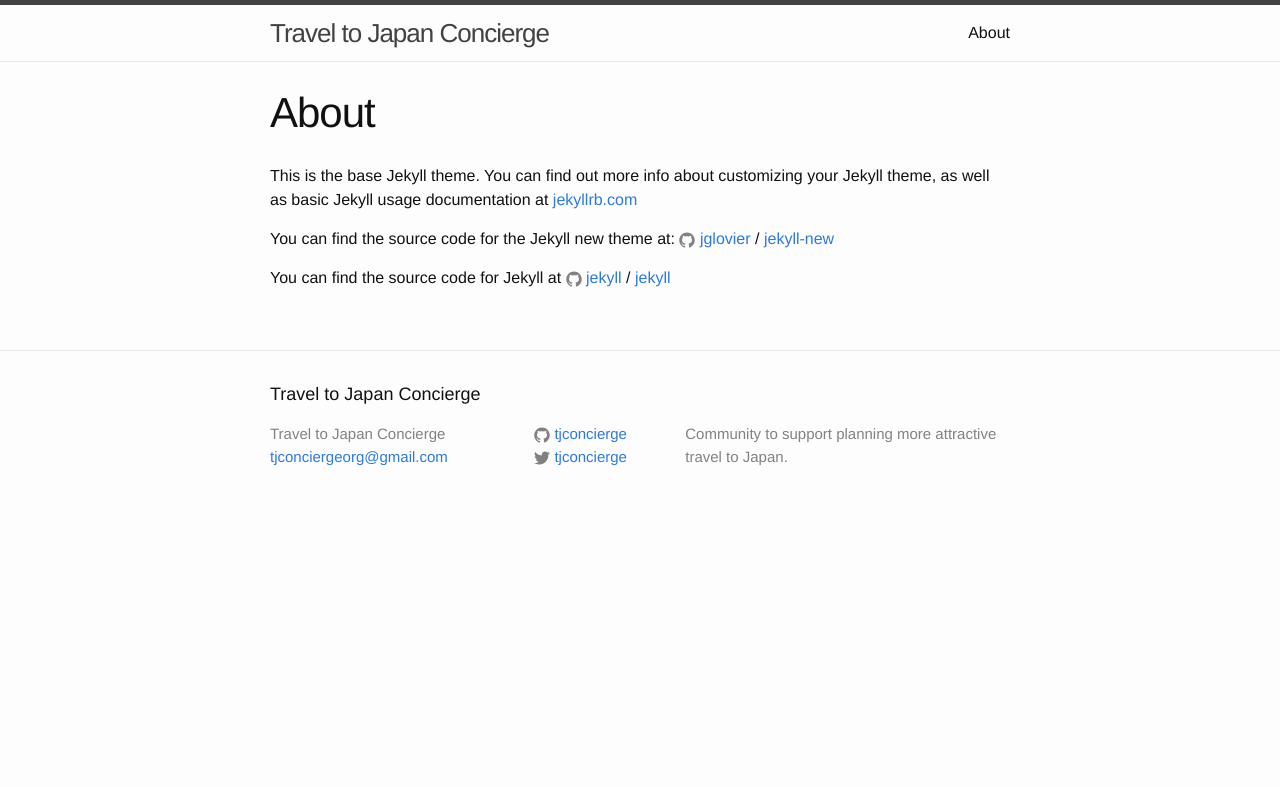
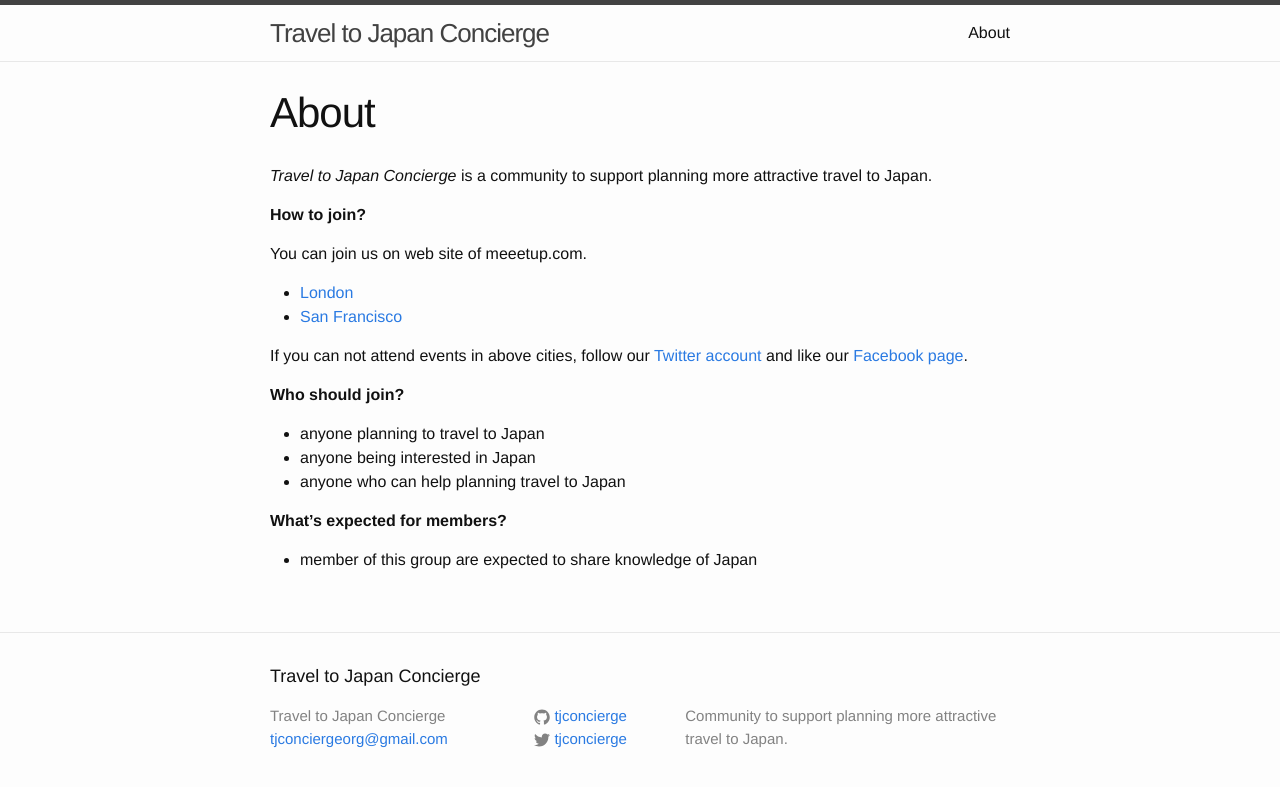
Before and after one commit to tjconcierge/tjconcierge.github.io, a Jekyll site: the page built from about.md, in a window 1280 px wide. Shown: the top 787 px of the page. Built offline with Jekyll 4.4.1, drawn with Linux system fonts in a browser that asks for light colours.

Commit message:
Update about page

```diff
--- a/about.md
+++ b/about.md
@@ -4,12 +4,28 @@ title: About
 permalink: /about/
 ---
 
-This is the base Jekyll theme. You can find out more info about customizing your Jekyll theme, as well as basic Jekyll usage documentation at [jekyllrb.com](http://jekyllrb.com/)
+*Travel to Japan Concierge* is a community to support planning more attractive travel to Japan.
 
-You can find the source code for the Jekyll new theme at:
-{% include icon-github.html username="jglovier" %} /
-[jekyll-new](https://github.com/jglovier/jekyll-new)
+**How to join?**
 
-You can find the source code for Jekyll at
-{% include icon-github.html username="jekyll" %} /
-[jekyll](https://github.com/jekyll/jekyll)
+You can join us on web site of meeetup.com.
+
+- [London][meetup-london]
+- [San Francisco][meetup-sf]
+
+If you can not attend events in above cities, follow our [Twitter account][twitter-tjc] and like our [Facebook page][facebook-tjc].
+
+**Who should join?**
+
+- anyone planning to travel to Japan
+- anyone being interested in Japan
+- anyone who can help planning travel to Japan
+
+**What's expected for members?**
+
+- member of this group are expected to share knowledge of Japan
+
+[meetup-london]: http://www.meetup.com/Travel-to-Japan-Concierge-in-London/
+[meetup-sf]: http://www.meetup.com/Travel-to-Japan-Concierge-in-San-Francisco/
+[Twitter-tjc]: https://www.twitter.com/tjconcierge
+[facebook-tjc]: https://www.facebook.com/tjconcierge
```
